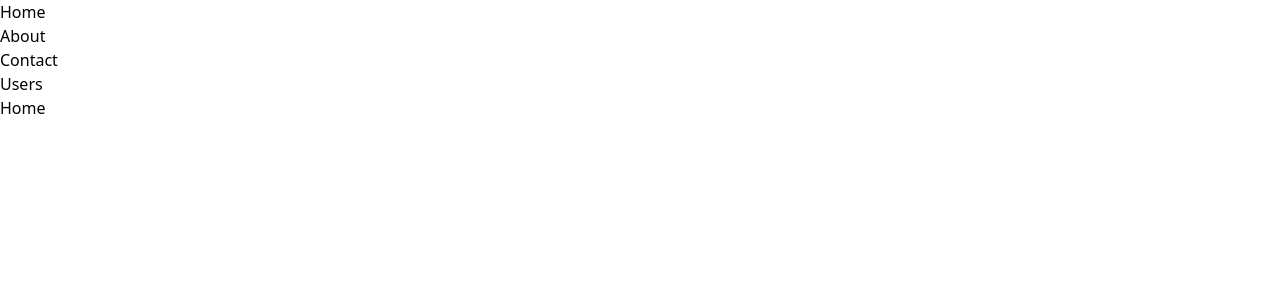
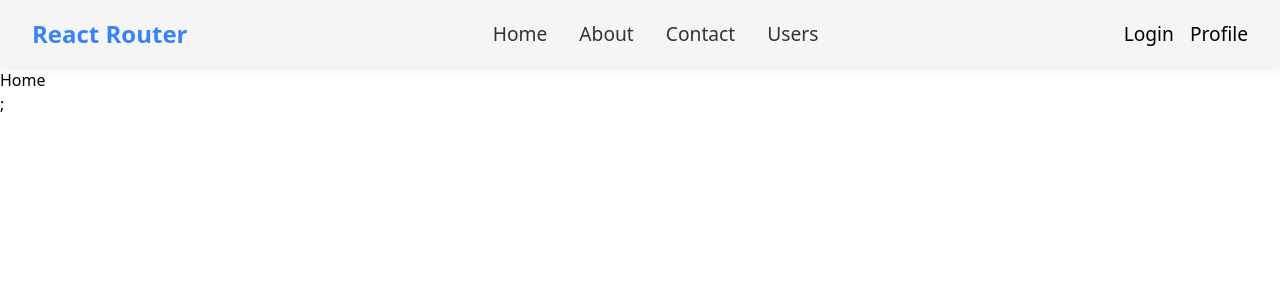
Before and after one commit to AryanKumarOfficial/Demo-1-Vite, a React (Vite) app: page / in a window 1280 px wide. Shown: the top 300 px of the page. Built offline with nearby package versions, Linux system fonts and the light colour scheme.

Commit message:
error handling component done

```diff
--- a/src/Components/App.jsx
+++ b/src/Components/App.jsx
@@ -1,15 +1,26 @@
-import { BrowserRouter, Routes, Route } from "react-router-dom";
+import { createBrowserRouter, RouterProvider } from "react-router-dom";
 
 import Navbar from "../Components/Navbar";
 import Home from "../Components/Home";
+import ErrorPage from "../Components/ErrorPage";
+import ErrorBoundary from "./ErrorBoundary";
 
 export default function App() {
+  const router = createBrowserRouter([
+    {
+      path: "/",
+      element: <Home />,
+      errorElement: (
+        <ErrorBoundary>
+          <ErrorPage />
+        </ErrorBoundary>
+      ),
+    },
+  ]);
   return (
-    <BrowserRouter>
+    <>
       <Navbar />
-      <Routes>
-        <Route path="/" element={<Home />} />
-      </Routes>
-    </BrowserRouter>
+      <RouterProvider router={router} />;
+    </>
   );
 }
--- /dev/null
+++ b/src/Components/ErrorBoundary.jsx
@@ -0,0 +1,32 @@
+import React, { useState, useEffect } from "react";
+import ErrorPage from "./ErrorPage";
+
+const ErrorBoundary = ({ children }) => {
+  const [hasError, setHasError] = useState(false);
+
+  const handleOnError = (error, errorInfo) => {
+    // Log the error to the console for development purposes
+    console.error("Error caught by ErrorBoundary:", error, errorInfo);
+
+    // **Production Error Reporting:**
+    // Send the error details and original props to an error reporting service
+    // (e.g., Sentry, Bugsnag). Implement the appropriate integration here.
+
+    setHasError(true);
+  };
+
+  // Use useEffect to attach the error handler on component mount
+  useEffect(() => {
+    window.addEventListener("error", handleOnError);
+    return () => window.removeEventListener("error", handleOnError); // Cleanup
+  }, []);
+
+  if (hasError) {
+    // Render a user-friendly fallback UI
+    return <ErrorPage />;
+  }
+
+  return children;
+};
+
+export default ErrorBoundary;
--- a/src/Components/ErrorPage.jsx
+++ b/src/Components/ErrorPage.jsx
@@ -1,16 +1,20 @@
 import { useRouteError } from "react-router-dom";
+import "../styles/Error.css";
+import { useEffect } from "react";
 
 export default function ErrorPage() {
   const error = useRouteError();
-  console.error(error);
+  useEffect(() => {
+    document.title = "Error";
+  }, [error]);
 
   return (
-    <div id="error-page">
+    <section id="error-page">
       <h1>Oops!</h1>
       <p>Sorry, an unexpected error has occurred.</p>
       <p>
         <i>{error.statusText || error.message}</i>
       </p>
-    </div>
+    </section>
   );
 }
--- a/src/Components/Navbar.jsx
+++ b/src/Components/Navbar.jsx
@@ -1,24 +1,33 @@
-import { Link, Outlet } from "react-router-dom";
+import { Outlet } from "react-router-dom";
 import "../styles/Navbar.css";
 
 const Navbar = () => {
   return (
     <>
       <nav>
+        <div className="logo">
+          <a href={`/`}>
+            <h1>React Router</h1>
+          </a>
+        </div>
         <ul>
           <li>
-            <Link to="/">Home</Link>
+            <a href="/">Home</a>
           </li>
           <li>
-            <Link to="about">About</Link>
+            <a href="about">About</a>
           </li>
           <li>
-            <Link to="contact">Contact</Link>
+            <a href="contact">Contact</a>
           </li>
           <li>
-            <Link to="users">Users</Link>
+            <a href="users">Users</a>
           </li>
         </ul>
+        <div className="action">
+          <a href="login">Login</a>
+          <a href={`profile`}>Profile</a>
+        </div>
       </nav>
       <Outlet />
     </>
--- a/src/main.jsx
+++ b/src/main.jsx
@@ -4,10 +4,12 @@ import "./styles/index.css";
 import App from "./Components/App";
 // import Navbar from "./Components/Navbar";
 // import { BrowserRouter } from "react-router-dom";
-// import ErrorBoundary from "./Components/ErrorBoundary";
+import ErrorBoundary from "./Components/ErrorBoundary";
 
 ReactDOM.createRoot(document.getElementById("root")).render(
   <React.StrictMode>
-    <App />
+    <ErrorBoundary>
+      <App />
+    </ErrorBoundary>
   </React.StrictMode>
 );
--- /dev/null
+++ b/src/styles/Error.css
@@ -0,0 +1,35 @@
+section#error-page {
+    display: flex;
+    flex-direction: column;
+    align-items: center;
+    justify-content: center;
+    height: 100vh;
+    background-color: #fff;
+    text-align: center;
+}
+
+section#error-page h1 {
+    font-size: 10rem;
+    color: #e74c3c;
+}
+
+section#error-page p {
+    font-size: 2rem;
+    color: #34495e;
+}
+
+section#error-page a {
+    margin-top: 2rem;
+    padding: 1rem 2rem;
+    font-size: 1.5rem;
+    color: #fff;
+    background-color: #3498db;
+    border: none;
+    border-radius: 5px;
+    cursor: pointer;
+    transition: background-color 0.3s;
+}
+
+section#error-page a:hover {
+    background-color: #2980b9;
+}
--- a/src/styles/Navbar.css
+++ b/src/styles/Navbar.css
@@ -1,29 +1,42 @@
-.navbar {
-    background-color: #f8f9fa;
-    border-bottom: 1px solid #e9ecef;
-    padding: 0.5rem 1rem;
+nav {
     display: flex;
     justify-content: space-between;
     align-items: center;
+    padding: 1rem 2rem;
+    background-color: #f5f5f5;
+    box-shadow: 0 0 10px rgba(0, 0, 0, 0.1);
+    font-size: larger;
 }
 
-.navbar .logo {
+
+nav .logo h1 {
     font-size: 1.5rem;
-    font-weight: 500;
-    color: #007bff;
-    text-decoration: none;
+    font-weight: 600;
+    @apply text-blue-500;
 }
 
-ul.links {
+nav ul {
     display: flex;
-    gap: 1rem;
-}
-
-ul.links li {
     list-style: none;
 }
 
-ul.links li a {
+nav ul li {
+    margin: 0 1rem;
+}
+
+nav ul li a {
     text-decoration: none;
-    color: #007bff;
+    color: #333;
+    font-weight: 500;
+    transition: all 0.3s ease;
 }
+
+nav ul li a:hover {
+    color: #000;
+}
+
+nav .action {
+    display: flex;
+    align-items: center;
+    gap: 1rem;
+}
```
